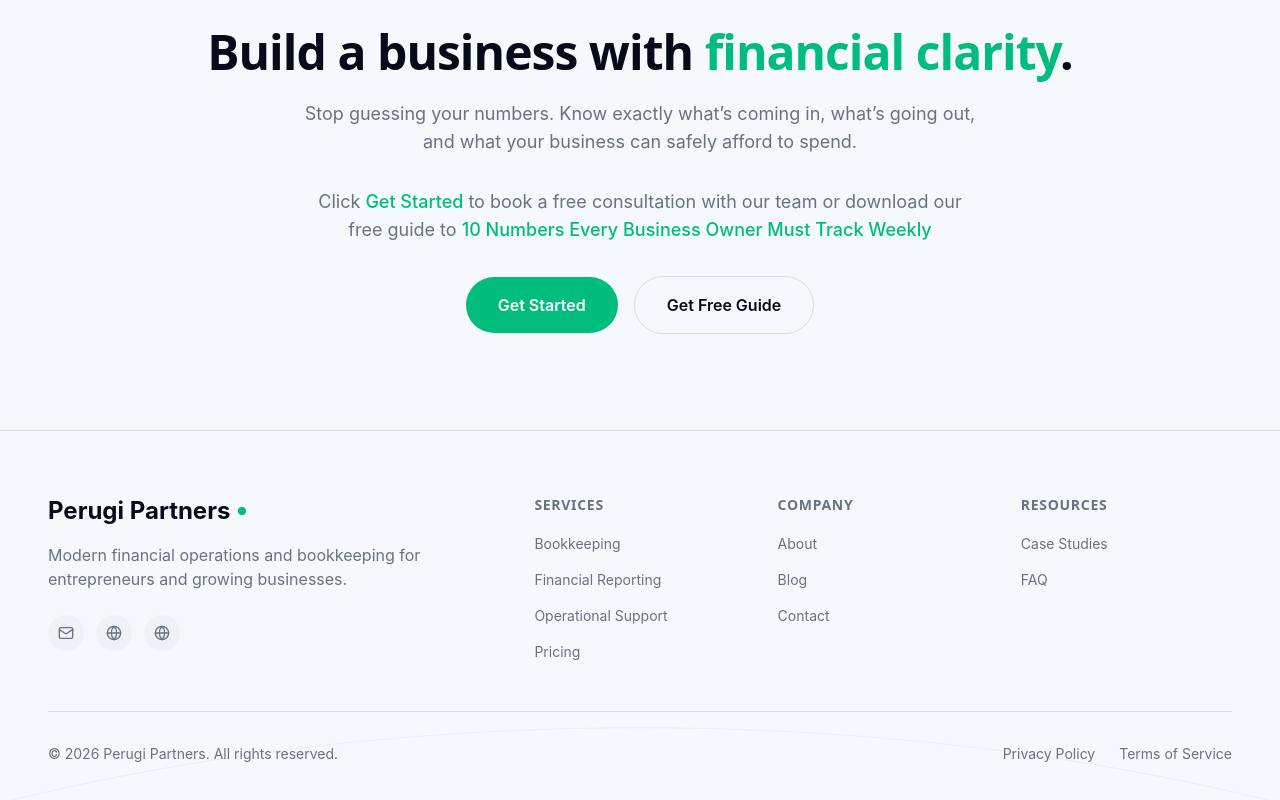
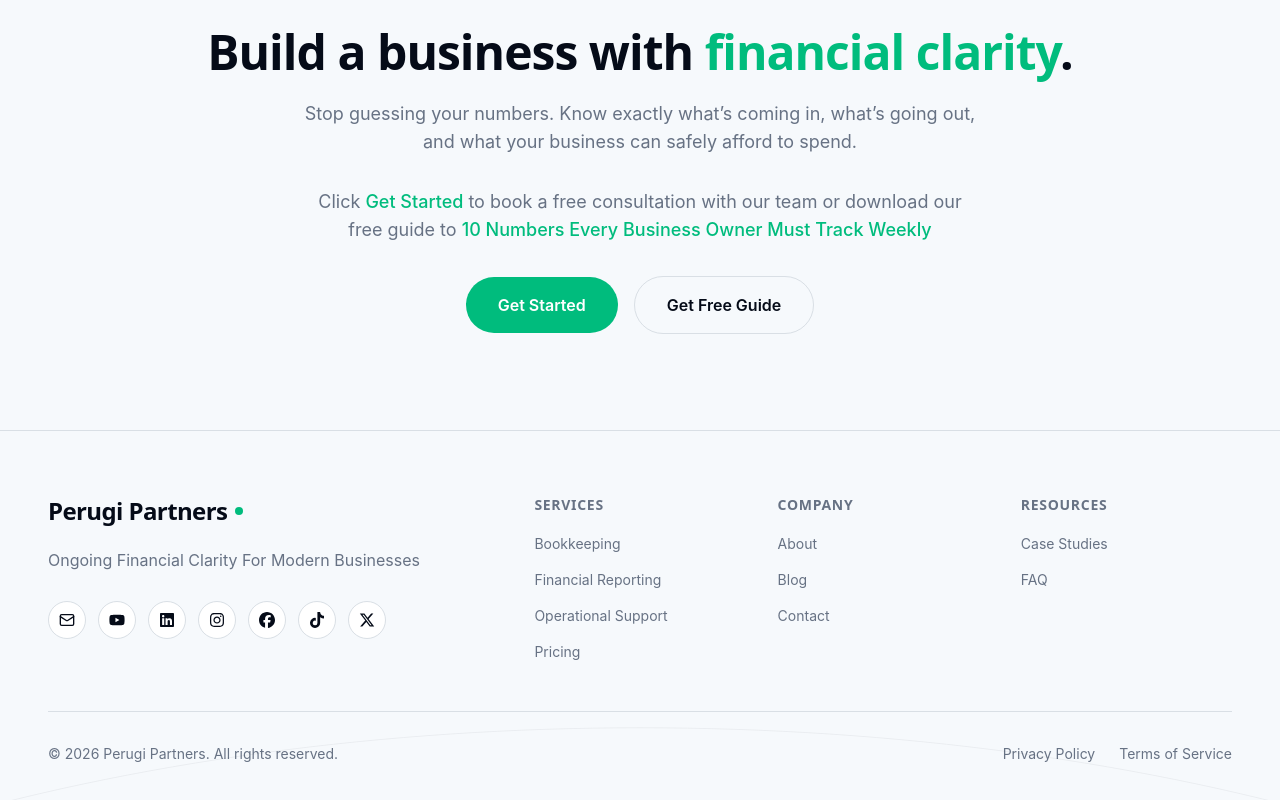
Before and after one commit to JabezRoberts/perugi-next, a Next.js app: page / in a window 1280 px wide. Shown: the part 5540-6340 px from the top of the page. Built offline with nearby package versions, Linux system fonts and the light colour scheme.

Commit message:
Footer done. Services next

```diff
--- a/package.json
+++ b/package.json
@@ -17,7 +17,8 @@
     "next": "^16.2.7",
     "next-themes": "^0.4.6",
     "react": "19.2.4",
-    "react-dom": "19.2.4"
+    "react-dom": "19.2.4",
+    "react-icons": "^5.6.0"
   },
   "devDependencies": {
     "@tailwindcss/postcss": "^4",
--- a/src/components/Footer.tsx
+++ b/src/components/Footer.tsx
@@ -2,8 +2,18 @@
 
 import Link from 'next/link'
 import { motion } from 'framer-motion'
-import { Mail, Globe } from 'lucide-react'
+// import { Mail, Globe } from 'lucide-react'
 import { siteConfig } from '@/lib/data'
+import {
+  FaYoutube,
+  FaLinkedin,
+  FaInstagram,
+  FaFacebook,
+  FaTiktok,
+  FaXTwitter,
+} from "react-icons/fa6";
+
+import { Mail } from "lucide-react";
 
 const footerLinks = {
   services: [
@@ -172,48 +182,81 @@
         </motion.div>
       </div>
 
+
+      {/** Section above icons */}
+      {/* Footer Links */}
       {/* Footer Links */}
 <div className="w-full px-6 lg:px-12 py-12 lg:py-16">
   <div className="grid grid-cols-1 md:grid-cols-2 lg:grid-cols-5 gap-10 lg:gap-8">
-          <div className="lg:col-span-2">
-            <Link href="/" className="inline-flex items-center gap-2 mb-4">
-              <span className="text-2xl font-bold text-foreground">
-                {siteConfig.name}
+
+    {/* Brand Column */}
+    <div className="lg:col-span-2 flex flex-col gap-5">
+
+      {/* Brand Name */}
+      <Link href="/" className="inline-flex items-center gap-2 group">
+        <span
+          className="text-xl lg:text-2xl font-bold tracking-tight text-foreground"
+          style={{ fontFamily: "'Space Grotesk', system-ui, sans-serif" }}
+        >
+          Perugi Partners
         </span>
-              <span className="w-2 h-2 rounded-full bg-emerald-500" />
+
+        <span className="w-2 h-2 rounded-full bg-emerald-500 group-hover:scale-125 transition-transform" />
       </Link>
 
-            <p className="text-muted-foreground mb-6 max-w-sm">
-              Modern financial operations and bookkeeping for entrepreneurs and growing businesses.
+      {/* Slogan */}
+      <p className="text-muted-foreground text-sm lg:text-base max-w-sm leading-relaxed">
+        Ongoing Financial Clarity For Modern Businesses
       </p>
 
-            <div className="flex items-center gap-3">
-              <a
-                href={`mailto:${siteConfig.email}`}
-                className="p-2.5 rounded-full bg-muted hover:bg-muted/80 transition-colors"
-                aria-label="Email"
-              >
-                <Mail className="w-4 h-4 text-muted-foreground" />
+      {/* Social Icons */}
+      <div className="flex flex-wrap items-center gap-3 pt-2">
+
+        <a href={`mailto:${siteConfig.email}`} aria-label="Email"
+          className="p-2.5 rounded-full bg-card border border-border hover:border-emerald-500/40 hover:text-emerald-500 transition-all">
+          <Mail className="w-4 h-4" />
         </a>
 
-              <a
-                href="#"
-                className="p-2.5 rounded-full bg-muted hover:bg-muted/80 transition-colors"
-                aria-label="Instagram"
-              >
-                <Globe className="w-4 h-4 text-muted-foreground" />
+        <a href="https://youtube.com" target="_blank" rel="noopener noreferrer"
+          aria-label="YouTube"
+          className="p-2.5 rounded-full bg-card border border-border hover:text-emerald-500 transition-all">
+          <FaYoutube className="w-4 h-4" />
         </a>
 
-              <a
-                href="#"
-                className="p-2.5 rounded-full bg-muted hover:bg-muted/80 transition-colors"
+        <a href="https://linkedin.com" target="_blank" rel="noopener noreferrer"
           aria-label="LinkedIn"
-              >
-                <Globe className="w-4 h-4 text-muted-foreground" />
+          className="p-2.5 rounded-full bg-card border border-border hover:text-emerald-500 transition-all">
+          <FaLinkedin className="w-4 h-4" />
         </a>
+
+        <a href="https://instagram.com" target="_blank" rel="noopener noreferrer"
+          aria-label="Instagram"
+          className="p-2.5 rounded-full bg-card border border-border hover:text-emerald-500 transition-all">
+          <FaInstagram className="w-4 h-4" />
+        </a>
+
+        <a href="https://facebook.com" target="_blank" rel="noopener noreferrer"
+          aria-label="Meta"
+          className="p-2.5 rounded-full bg-card border border-border hover:text-emerald-500 transition-all">
+          <FaFacebook className="w-4 h-4" />
+        </a>
+
+        <a href="https://tiktok.com" target="_blank" rel="noopener noreferrer"
+          aria-label="TikTok"
+          className="p-2.5 rounded-full bg-card border border-border hover:text-emerald-500 transition-all">
+          <FaTiktok className="w-4 h-4" />
+        </a>
+
+        <a href="https://x.com" target="_blank" rel="noopener noreferrer"
+          aria-label="X"
+          className="p-2.5 rounded-full bg-card border border-border hover:text-emerald-500 transition-all">
+          <FaXTwitter className="w-4 h-4" />
+        </a>
+
       </div>
     </div>
 
+    {/* Other Footer Columns */}
     {Object.entries(footerLinks).map(([title, links]) => (
       <div key={title}>
         <h4 className="text-sm font-semibold uppercase tracking-wider text-muted-foreground mb-4">
@@ -234,6 +277,7 @@
         </ul>
       </div>
     ))}
+
   </div>
 
   {/* Bottom Bar */}
@@ -243,17 +287,10 @@
     </p>
 
     <div className="flex items-center gap-6">
-            <Link
-              href="#"
-              className="text-muted-foreground hover:text-foreground transition-colors text-sm"
-            >
+      <Link href="#" className="text-muted-foreground hover:text-foreground transition-colors text-sm">
         Privacy Policy
       </Link>
-
-            <Link
-              href="#"
-              className="text-muted-foreground hover:text-foreground transition-colors text-sm"
-            >
+      <Link href="#" className="text-muted-foreground hover:text-foreground transition-colors text-sm">
         Terms of Service
       </Link>
     </div>
```
Also changed, not shown: 1 other file (tests, documents, lock files or other folders). Lines whose indentation alone changed are shown as unchanged.
